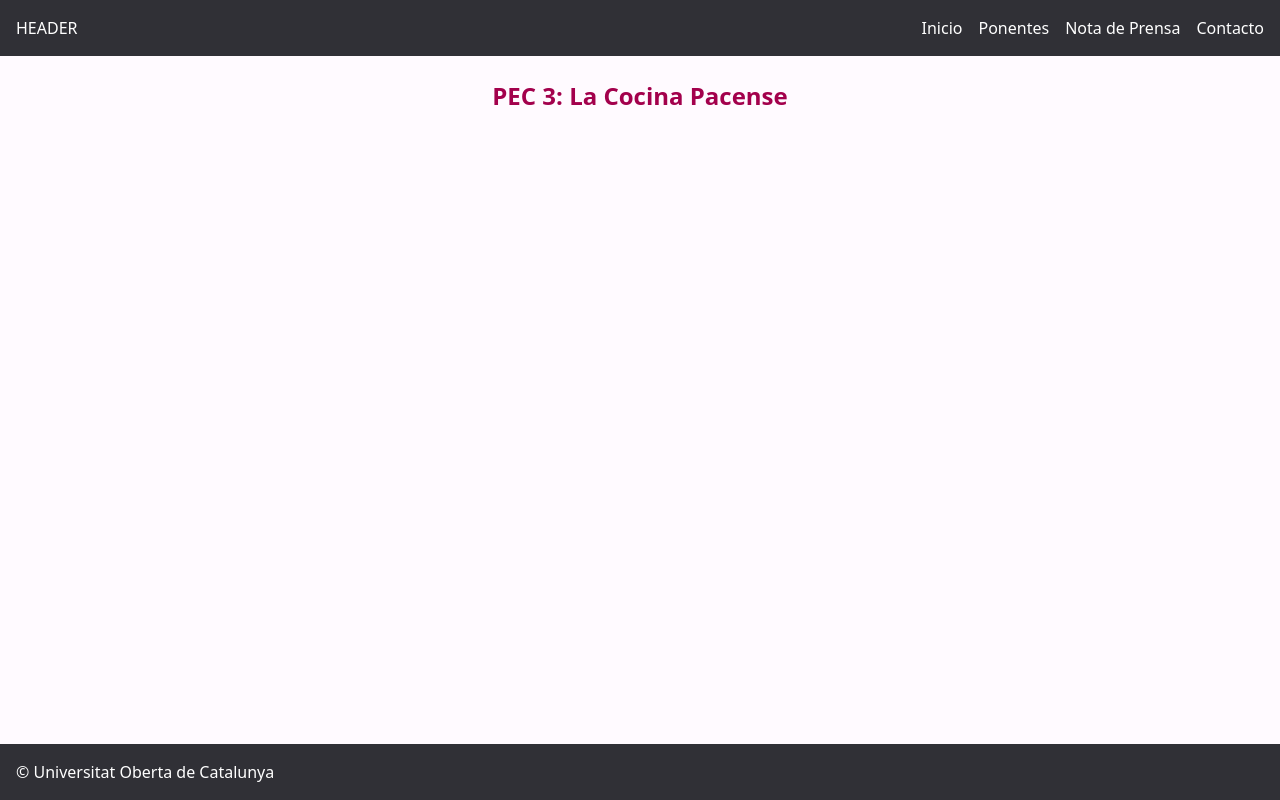
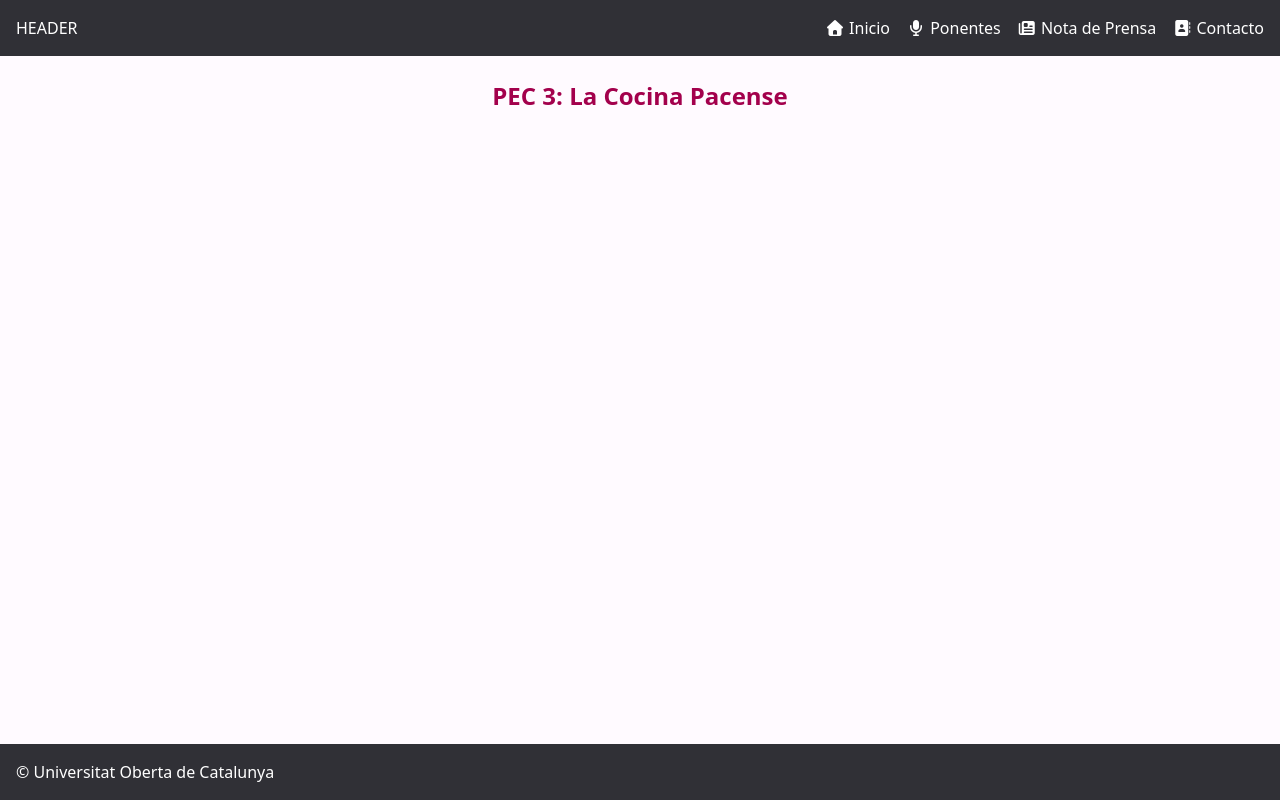
Before and after one commit to dacorder/herramientas-html-y-css-2-pec-3, a website built with Parcel: page src/index.html in a window 1280 px wide. Built offline with nearby package versions, Linux system fonts and the light colour scheme.

Commit message:
PEC-3: Install FontAwesome dependency

```diff
--- a/package.json
+++ b/package.json
@@ -51,6 +51,6 @@
     "tailwindcss": "^4.1.18"
   },
   "dependencies": {
-    "@fortawesome/fontawesome-free": "^7.0.1"
+    "@fortawesome/fontawesome-free": "^7.1.0"
   }
 }
--- a/src/assets/styles/_dependencies.scss
+++ b/src/assets/styles/_dependencies.scss
@@ -7,3 +7,4 @@
 // @import "@some-company/some-node-module";
 
 @import "tailwindcss/index.css";
+@import "@fortawesome/fontawesome-free/css/all.css";
--- a/src/views/header.html
+++ b/src/views/header.html
@@ -4,15 +4,19 @@
     <nav>
         <ul class="flex flex-row gap-4">
             <li>
+                <i aria-hidden="true" class="fas fa-home"></i>
                 Inicio
             </li>
             <li>
+                <i aria-hidden="true" class="fas fa-microphone"></i>
                 Ponentes
             </li>
             <li>
+                <i aria-hidden="true" class="fas fa-newspaper"></i>
                 Nota de Prensa
             </li>
             <li>
+                <i aria-hidden="true" class="fas fa-address-book"></i>
                 Contacto
             </li>
         </ul>
```
Also changed, not shown: 1 other file.
